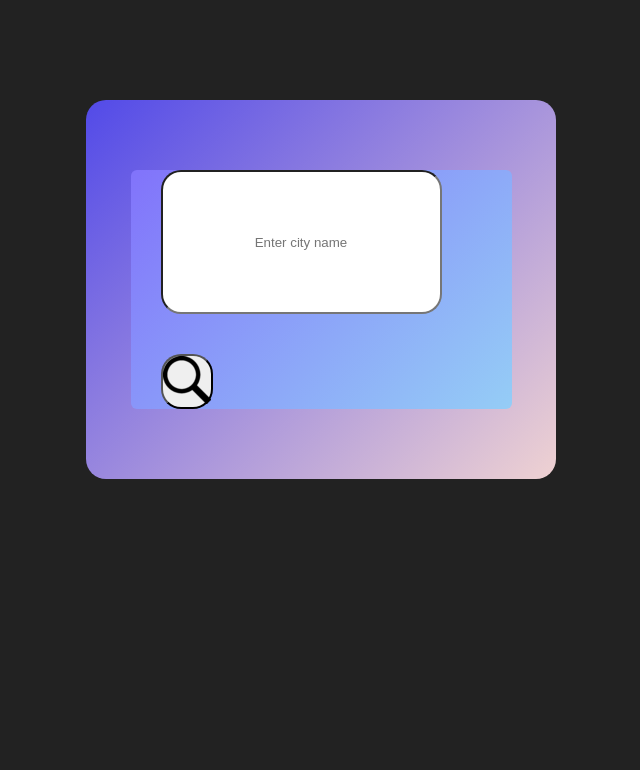
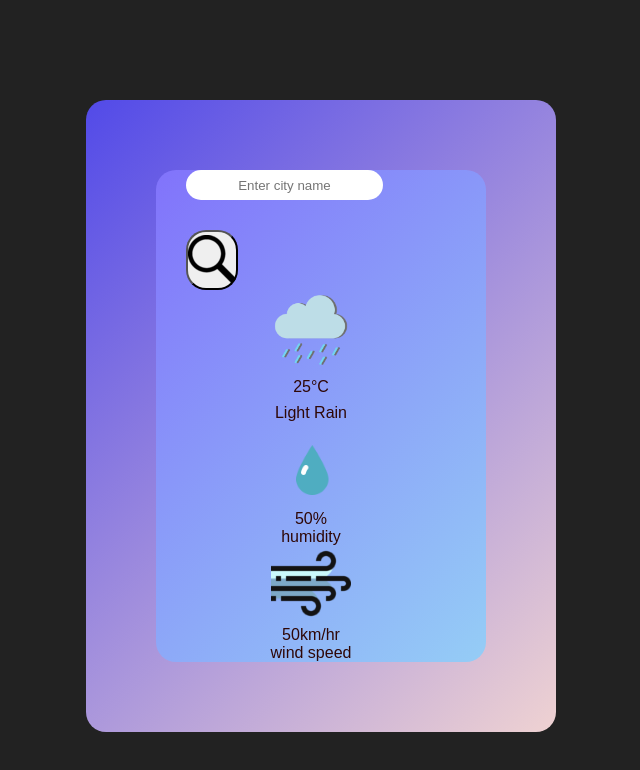
Before and after one commit to davidiro/Weather_checker, a plain HTML site: page index.html in a window 1280 px wide. Shown: the whole page, without its empty margins (319-959 px from the left). Drawn offline with Linux system fonts and the light colour scheme.

Commit message:
final styling for the index page complete

```diff
--- a/index.html
+++ b/index.html
@@ -10,7 +10,35 @@
         <div class="search">
             <input type="text"  placeholder="Enter city name" spellcheck="false">
             <button > <img src = "images/search_icon.png"></button>
+            <div class="weather">
+            <img src = "images/rain_image.png" class = "weather_icon">
+            <div class="temperature">25°C</div>
+            <div class="description">Light Rain</div>
+
+           <div class="details">
+             <div class = "col 1">
+                <img src="images/humidity_image.png">
+
+                <div>
+                    <p class="humidity"> 50%</p>
+                    <p> humidity</p>
+                </div>
+
+             </div>
+             <div class = "col 1">
+                <img src="images/wind.png">
+
+                <div>
+                    <p class="wind"> 50km/hr</p>
+                    <p> wind speed </p>
+                </div>
+
+             </div>
+           </div>
+
+             </div>
         </div>
+
 
     </div>
 
--- a/styles.css
+++ b/styles.css
@@ -10,7 +10,7 @@ body{
 .card{
     display:flex;
     justify-content: center;
-    background: linear-gradient(135deg, #524ae8, #efd2d2);/* light red gradient */;
+    background: linear-gradient(135deg, #524ae8, #efd2d2);/* light blue  is purple idk looks cool gradient */;
     border-radius: 20px;
     width: 90%;
     max-width: 470px;/* keep the card from getting too wide on large screens */;
@@ -23,20 +23,45 @@ body{
     color:#2e0707;
     justify-content: space-between;
     background: linear-gradient(135deg, #8173fb,#95cdf6);
-    border-radius:6px;
+    border-radius:20px;
     width: 100%;
 }
 .search input{
     border-radius: 20px;
-    margin-bottom: 40px;
-    padding: 70px 50px;
+    border: 0;
+    justify-content: center;
+    padding: 10px 10px;
     height: 30px;
-    width: auto;;
+    width: auto;
+    justify-content: space-between;
     text-align: center;
-    margin-right:20px;
+    margin-right: 5px;
+    flex: 1;
+    margin-bottom: 30px;
+
 
 }
+
 .search button{
     border-radius: 20px;
+    height: 60px;
 
 }
+.search button imga{
+    width: 20px;
+}
+.weather{
+     display: flex;
+     flex-direction: column;/* stack items vertically */
+     align-items: center;
+     justify-content: center;
+     gap: 8px;
+     margin: 0 auto;
+     text-align: center;
+}
+
+.weather img{
+    height: 80px;
+    display: block;
+    margin: 0;
+}
```
Also changed, not shown: images/humidity_image.png (added), images/rain_image.png (added), images/wind.png (added).
